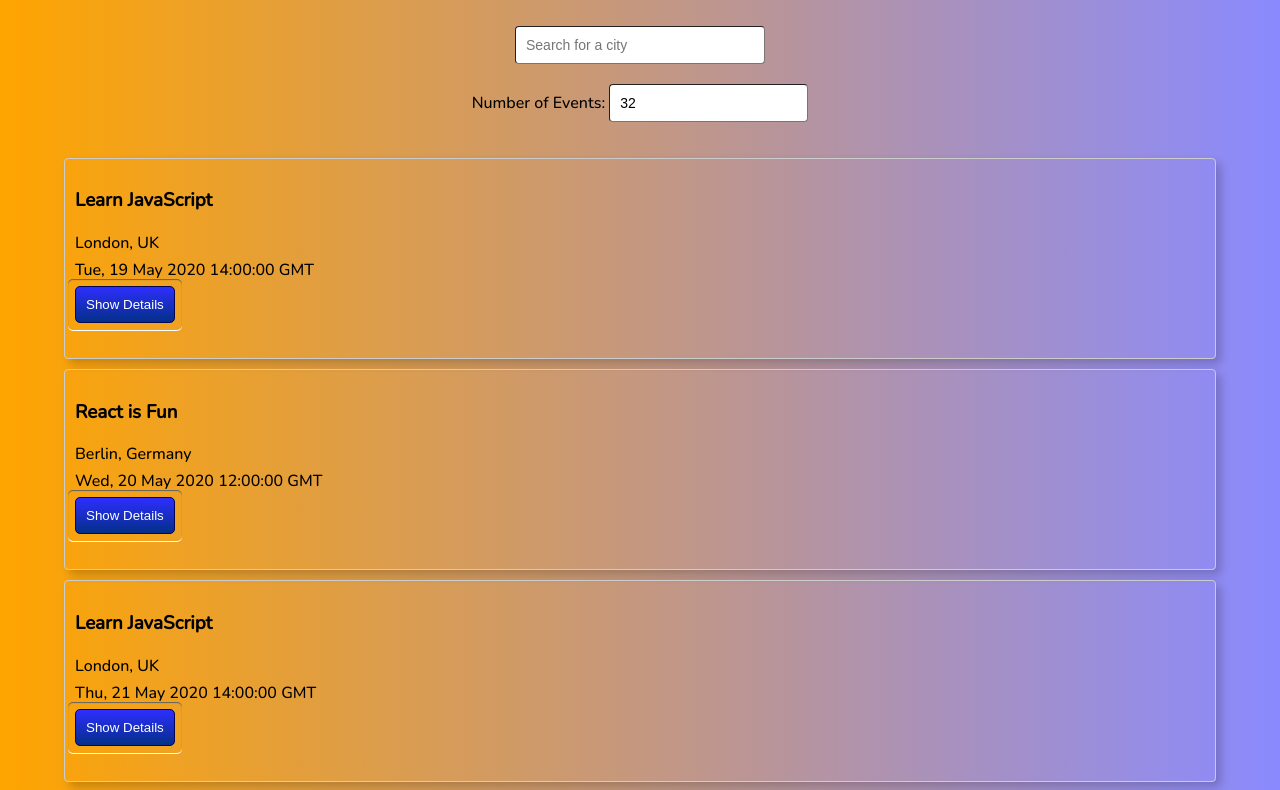
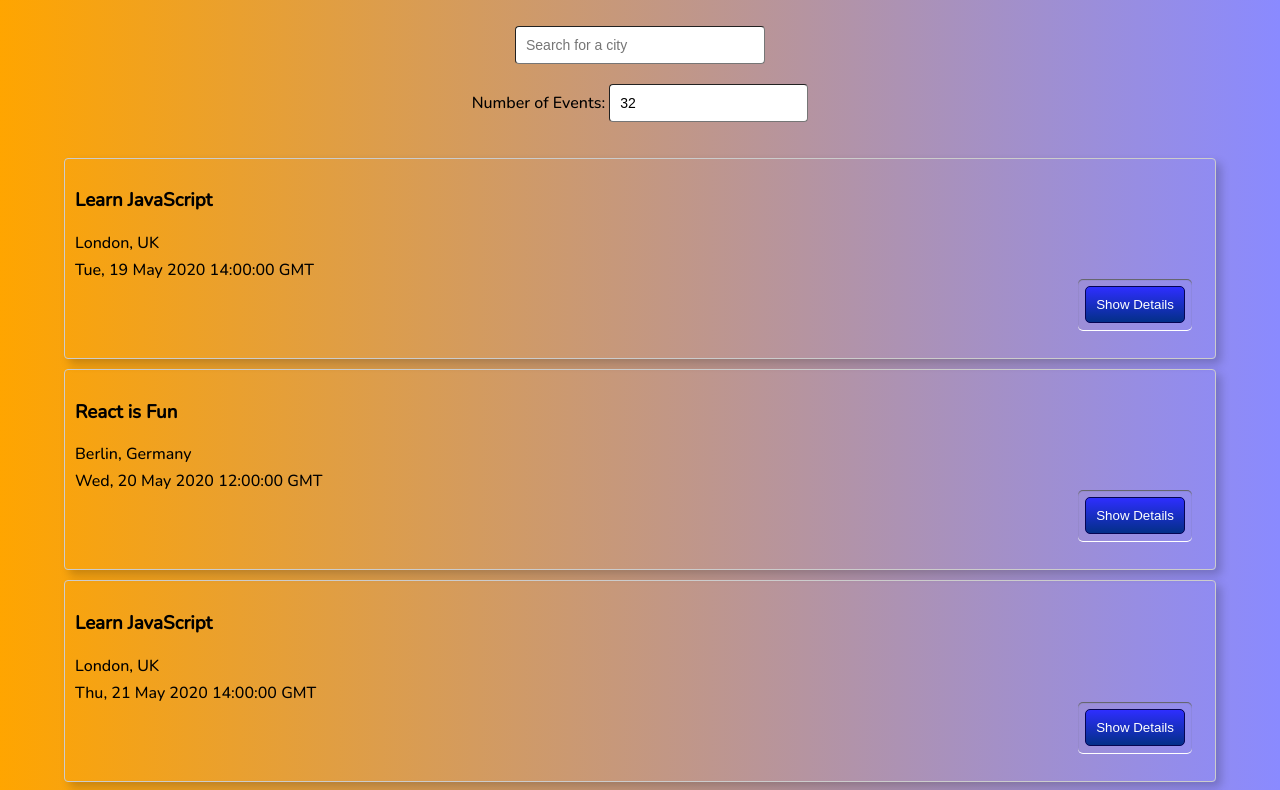
Before and after one commit to nastja4/meet, a React (Create React App) app: page / in a window 1280 px wide. Shown: the top 790 px of the page. Built offline with nearby package versions, Linux system fonts and the light colour scheme.

Commit message:
Adds CSS edits

```diff
--- a/src/App.css
+++ b/src/App.css
@@ -126,6 +126,9 @@ input[type="number"] {
   border-radius: 4px;
   position: relative;
   box-shadow: 5px 5px 10px rgba(0, 0, 0, 0.2);
+
+  clear: both;
+  overflow: hidden;
 }
 
 
@@ -150,8 +153,10 @@ input[type="number"] {
 	background-image: linear-gradient(to bottom, #2E2EFF 0%, #032f88 100%);
 	border-radius: 5px;
 
-  /* position: absolute; */
-  /* right: 20px;
+  float: right;
+  margin-right: 20px;
+  /* position: absolute;
+  right: 20px;
   bottom: 20px; */
 
 }
```
